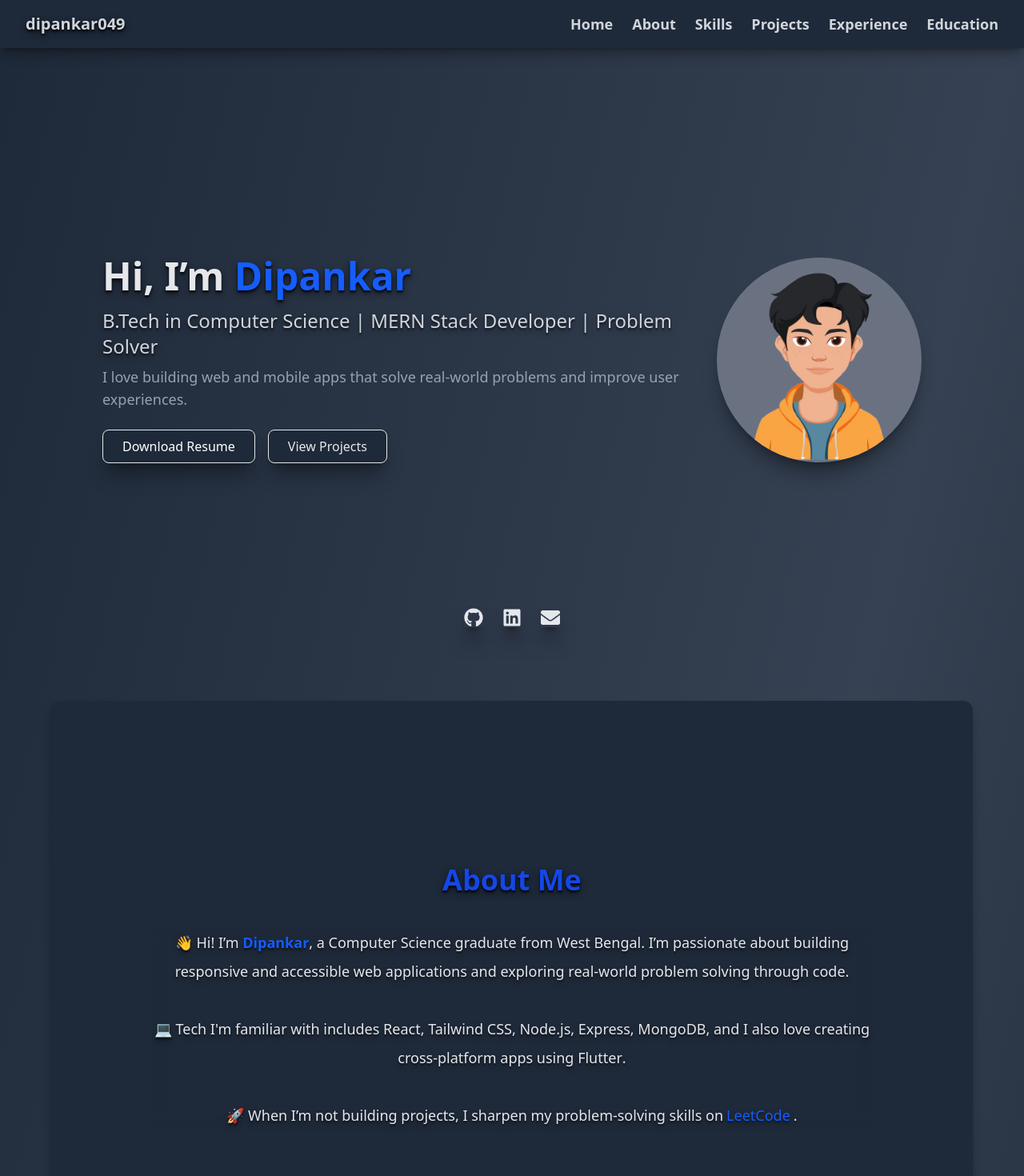
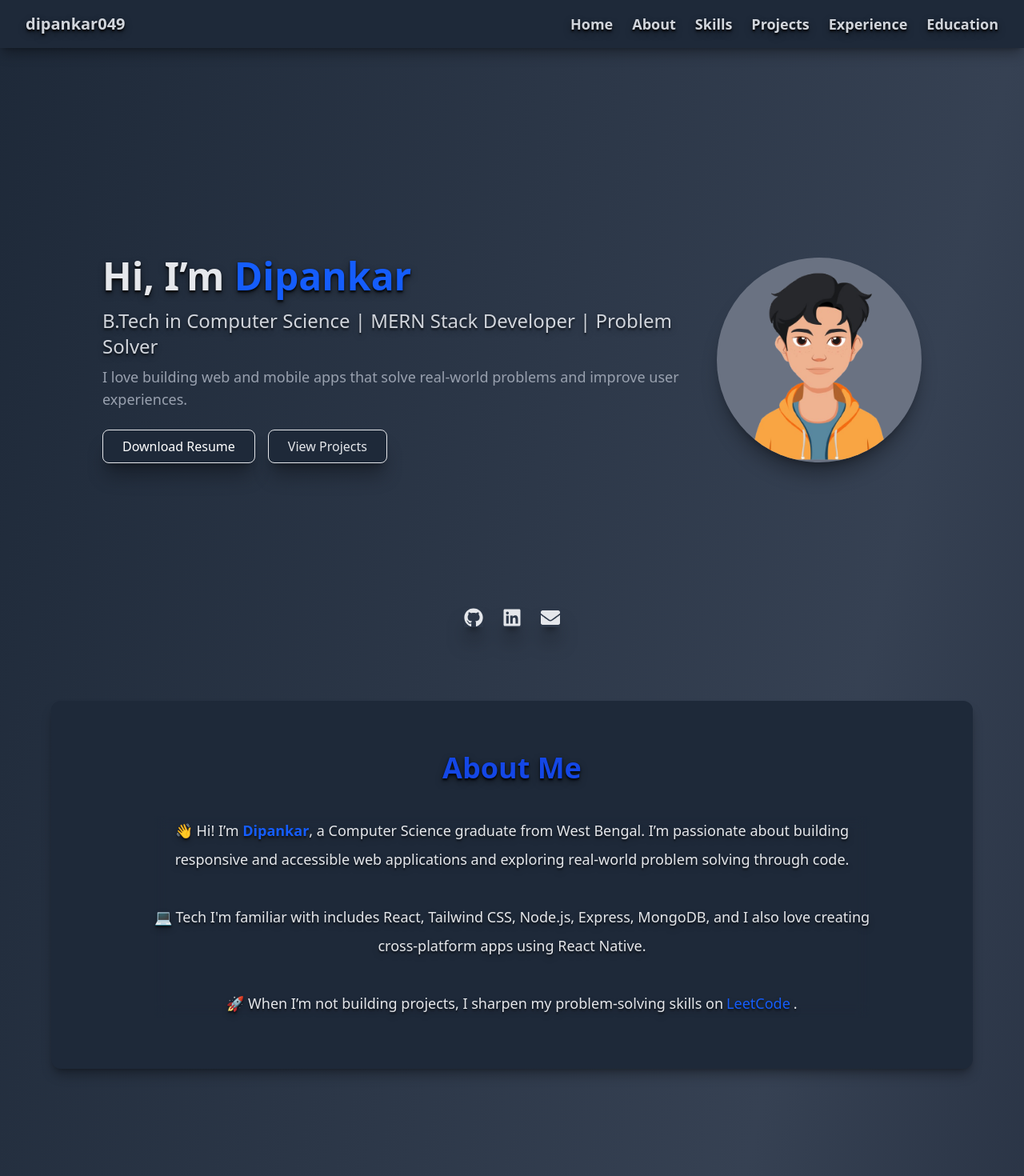
Before and after one commit to dipankar049/portfolio, a React (Vite) app: page /experience in a window 1280 px wide. Shown: the top 1470 px of the page at 80% size. Built offline with nearby package versions, Linux system fonts and the light colour scheme.

Commit message:
update experience

```diff
--- a/src/components/Footer.jsx
+++ b/src/components/Footer.jsx
@@ -2,7 +2,7 @@ import { FaGithub, FaLinkedin, FaEnvelope } from 'react-icons/fa';
 
 const Footer = () => {
   return (
-    <div className="w-full fixed bottom-0 py-4 text-gray-200">
+    <div className="w-full fixed bottom-0 pb-4 text-gray-200">
       <div className="flex justify-center space-x-6">
         <a href="https://github.com/dipankar049" target="_blank" rel="noopener noreferrer">
           <FaGithub className="text-2xl hover:text-gray-400 shadow-xl/50" />
--- a/src/components/Header.jsx
+++ b/src/components/Header.jsx
@@ -2,10 +2,7 @@ import { useState } from 'react';
 import { Link } from "react-scroll";
 import { Menu, X } from 'lucide-react';
 
-const LinkClass = ({ isActive }) =>
-  isActive
-    ? 'border-b-2 text-shadow-lg/50 border-blue-600 text-blue-600 hover:scale-110 transition duration-200'
-    : 'hover:text-blue-500 text-shadow-lg/50 hover:scale-110 transition duration-200';
+const LinkClass = 'hover:text-blue-500 text-shadow-lg/50 hover:scale-110 transition duration-200';
 
 export default function Header() {
   const [menuOpen, setMenuOpen] = useState(false);
@@ -14,7 +11,7 @@ export default function Header() {
     <header className='fixed top-0 left-0 w-full z-50 bg-gray-800 shadow-lg/30 text-gray-300'>
       <div className='flex items-center justify-between px-4 py-4 sm:px-6 md:px-8'>
         {/* Logo */}
-        <Link to='home' offset={-80} smooth duration={500} className='text-md sm:text-xl text-shadow-lg/50 font-bold hover:scale-105 transition duration-200'>
+        <Link to='home' offset={-80} smooth duration={500} className='text-md sm:text-xl text-shadow-lg/50 font-bold hover:scale-105 transition duration-200 cursor-pointer'>
           dipankar049
         </Link>
 
@@ -28,23 +25,23 @@ export default function Header() {
         </button>
 
         <nav className='hidden sm:flex space-x-4 md:space-x-6 text-sm sm:text-lg font-semibold'>
-          <Link to='home' offset={-80} smooth duration={500} className={LinkClass}>Home</Link>
-          <Link to='about' offset={-80} smooth duration={500} className={LinkClass}>About</Link>
-          <Link to='skills' offset={-80} smooth duration={500} className={LinkClass}>Skills</Link>
-          <Link to='projects' offset={-80} smooth duration={500} className={LinkClass}>Projects</Link>
-          <Link to='experience' offset={-80} smooth duration={500} className={LinkClass}>Experience</Link>
-          <Link to='education' offset={-80} smooth duration={500} className={LinkClass}>Education</Link>
+          <Link to='home' offset={-80} smooth duration={500} style={{ cursor: 'pointer' }} className={LinkClass}>Home</Link>
+          <Link to='about' offset={-80} smooth duration={500} style={{ cursor: 'pointer' }} className={LinkClass}>About</Link>
+          <Link to='skills' offset={-80} smooth duration={500} style={{ cursor: 'pointer' }} className={LinkClass}>Skills</Link>
+          <Link to='projects' offset={-80} smooth duration={500} style={{ cursor: 'pointer' }} className={LinkClass}>Projects</Link>
+          <Link to='experience' offset={-80} smooth duration={500} style={{ cursor: 'pointer' }} className={LinkClass}>Experience</Link>
+          <Link to='education' offset={-80} smooth duration={500} style={{ cursor: 'pointer' }} className={LinkClass}>Education</Link>
         </nav>
       </div>
 
       {menuOpen && (
         <nav className='flex flex-col px-4 pb-4 space-y-2 sm:hidden text-sm font-semibold'>
-          <Link to='home' offset={-70} smooth duration={500} className={LinkClass} onClick={() => setMenuOpen(false)}>Home</Link>
-          <Link to='about' offset={-70} smooth duration={500} className={LinkClass} onClick={() => setMenuOpen(false)}>About</Link>
-          <Link to='skills' offset={-70} smooth duration={500} className={LinkClass} onClick={() => setMenuOpen(false)}>Skills</Link>
-          <Link to='projects' offset={-70} smooth duration={500} className={LinkClass} onClick={() => setMenuOpen(false)}>Projects</Link>
-          <Link to='experience' offset={-70} smooth duration={500} className={LinkClass} onClick={() => setMenuOpen(false)}>Experience</Link>
-          <Link to='education' offset={-70} smooth duration={500} className={LinkClass} onClick={() => setMenuOpen(false)}>Education</Link>
+          <Link to='home' offset={-70} smooth duration={500} className={LinkClass} onClick={() => setMenuOpen(false)}>➛ Home</Link>
+          <Link to='about' offset={-70} smooth duration={500} className={LinkClass} onClick={() => setMenuOpen(false)}>➛ About</Link>
+          <Link to='skills' offset={-70} smooth duration={500} className={LinkClass} onClick={() => setMenuOpen(false)}>➛ Skills</Link>
+          <Link to='projects' offset={-70} smooth duration={500} className={LinkClass} onClick={() => setMenuOpen(false)}>➛ Projects</Link>
+          <Link to='experience' offset={-70} smooth duration={500} className={LinkClass} onClick={() => setMenuOpen(false)}>➛ Experience</Link>
+          <Link to='education' offset={-70} smooth duration={500} className={LinkClass} onClick={() => setMenuOpen(false)}>➛ Education</Link>
         </nav>
       )}
     </header>
--- a/src/pages/About.jsx
+++ b/src/pages/About.jsx
@@ -1,8 +1,8 @@
 const About = () => {
   return (
-    <section className="about">
-      <div className="flex items-center justify-center min-h-[calc(100vh-60px)] bg-gray-800 py-8 sm:py-0 px-6 my-4 sm:my-10 rounded-xl shadow-lg/30">
-        <div className="max-w-4xl mx-auto text-center">
+    <section className="about min-h-[calc(100vh-60px)]">
+      <div className="flex items-center justify-center bg-gray-800 px-6 my-4 sm:my-10 rounded-xl shadow-lg/30">
+        <div className="max-w-4xl mx-auto text-center py-10 sm:py-16">
           <h2 className="text-3xl md:text-4xl font-bold text-shadow-lg/50 text-blue-700 mb-6 sm:mb-10 animate-fade-in">
             About Me
           </h2>
@@ -11,7 +11,7 @@ const About = () => {
             building responsive and accessible web applications and exploring real-world problem solving through code.
             <br /><br />
             💻 Tech I'm familiar with includes <span className="font-medium">React, Tailwind CSS, Node.js, Express, MongoDB</span>, and
-            I also love creating cross-platform apps using <span className="font-medium">Flutter</span>.
+            I also love creating cross-platform apps using <span className="font-medium">React Native</span>.
             <br /><br />
             🚀 When I’m not building projects, I sharpen my problem-solving skills on
             <a
--- a/src/pages/Experience.jsx
+++ b/src/pages/Experience.jsx
@@ -5,19 +5,19 @@ const Experience = () => {
     <section className="experience my-4 sm:my-10 px-4 md:px-12 min-h-[calc(100vh-60px)]">
       <h2 className="text-3xl md:text-4xl font-bold text-center text-shadow-lg/30 text-blue-600 mb-6 sm:mb-10 animate-fade-in">Experience</h2>
       <div className="space-y-10">
-        {/* Unified Mentor */}
+        {/* 3W Business Private Limited */}
         <div className="bg-gray-800 p-6 rounded-2xl shadow-lg/30 hover:shadow-xl/30 hover:scale-105 transition duration-300 ease-in-out cursor-pointer">
           <div className="flex flex-col md:flex-row gap-6">
             <div className="md:w-1/3">
-              <h3 className="text-xl md:text-2xl text-shadow-lg/30 font-semibold text-blue-600">MERN Stack Developer Intern</h3>
-              <p className="text-base text-gray-500">Unified Mentor</p>
-              <p className="text-sm text-gray-400">Jan 2025 - Jun 2025</p>
+              <h3 className="text-xl md:text-2xl text-shadow-lg/30 font-semibold text-blue-600">Full Stack Developer Intern</h3>
+              <p className="text-base text-gray-500">3W Business Private Limited</p>
+              <p className="text-sm text-gray-400">Sep 2025 - Present</p>
             </div>
             <div className="md:w-2/3">
               <p className="text-gray-500 text-shadow-lg/30 text-md">
-                Developed modern full-stack applications using the MERN stack. Focused on enhancing performance and delivering responsive, scalable user experiences through close team collaboration.
+                Contributing to production-level React Native application and React web platforms. Responsible for developing new features, improving UI/UX, fixing bugs, and ensuring smooth performance. Collaborate on backend services with Node.js and MongoDB, handling API updates, data workflows, and testing for stability across devices and environments.
               </p>
-              <p className="text-gray-400 mt-2 italic">Tech used: React, Node.js, Express, MongoDB</p>
+              <p className="text-gray-400 mt-2 italic">Tech used: React, React Native, Node.js, Express, MongoDB, CSS</p>
             </div>
           </div>
         </div>
--- a/src/pages/Home.jsx
+++ b/src/pages/Home.jsx
@@ -1,5 +1,5 @@
 import avatar from '../assets/avatar.jpg';
-import { Link } from 'react-router-dom';
+import { Link } from 'react-scroll';
 
 const Home = () => {
   return (
@@ -34,8 +34,8 @@ const Home = () => {
               Download Resume
             </a>
             <Link
-              to="/projects"
-              className="bg-gray-800 shadow-xl/30 border border-gray-200 text-gray-200 px-3 sm:px-6 py-2 rounded-lg hover:bg-gray-800 hover:scale-110 transition duration-400 ease-in-out"
+              to="projects" offset={-80} smooth duration={500}
+              className="bg-gray-800 shadow-xl/30 border border-gray-200 text-gray-200 px-3 sm:px-6 py-2 rounded-lg hover:bg-gray-800 hover:scale-110 transition duration-400 ease-in-out cursor-pointer"
             >
               View Projects
             </Link>
```
